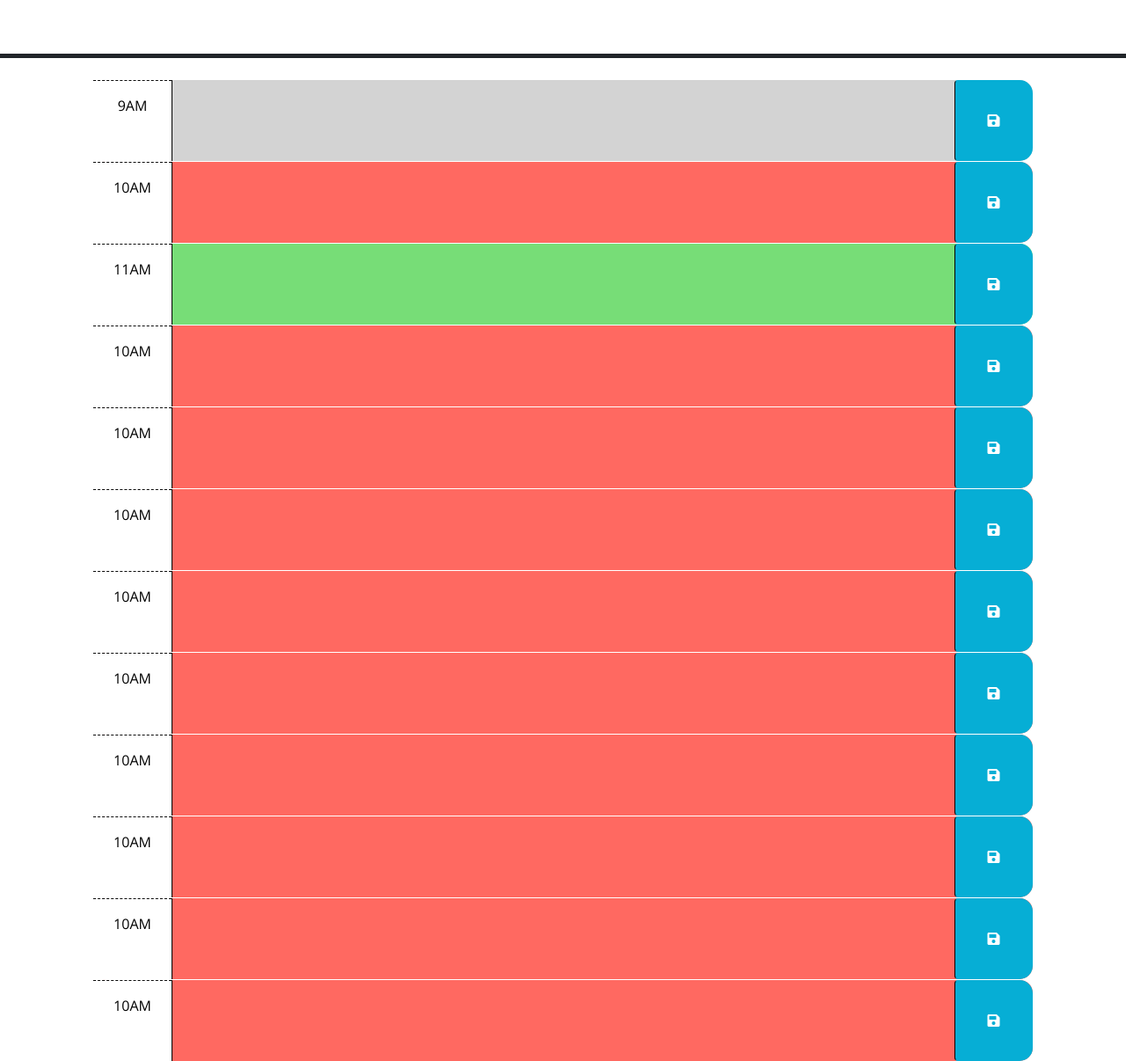
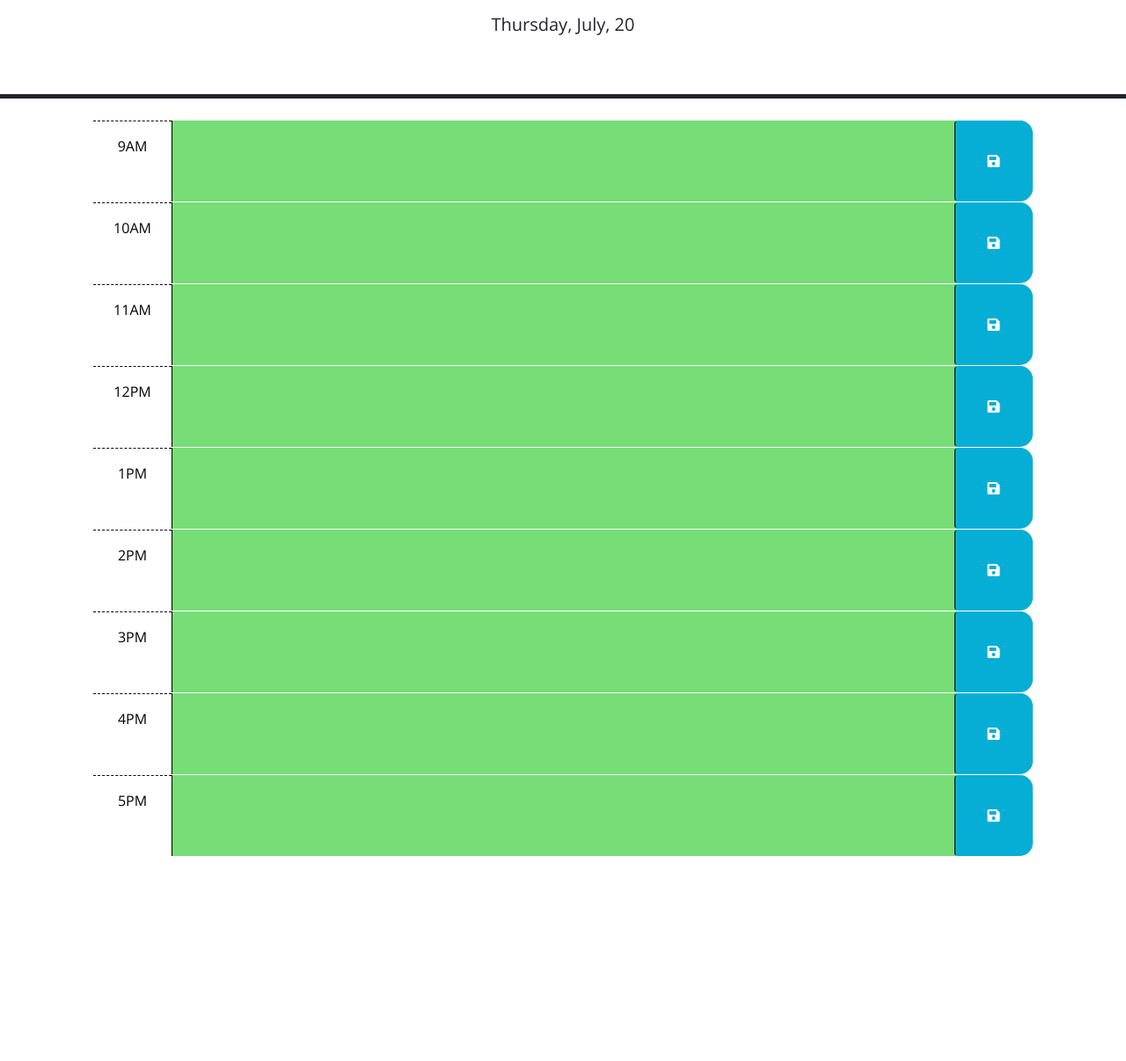
Before and after one commit to LinaQ97/Ch5-Work-Day-Calendar, a plain HTML site: page index.html in a window 1280 px wide. Shown: the part 166-1372 px from the top of the page at 88% size. After the commit the page ends 1139 px from the top, so only its background shows below. Drawn offline with nearby package versions, Linux system fonts and the light colour scheme.

Commit message:
created selectors to populate current day/month/date and for loop to add the present, past, and future color blocks to function accordingly

```diff
--- a/assets/js/script.js
+++ b/assets/js/script.js
@@ -2,6 +2,31 @@
 // the code isn't run until the browser has finished rendering all the elements
 // in the html.
 $(function () {
+  var currentDayEl = $("#currentDay")
+  var currentDayTime=dayjs().format("dddd, MMMM, D ")
+  console.log(currentDayTime)
+
+currentDayEl.text(currentDayTime)
+
+// this var below gets the current hour(in military time).
+  var currentHour = dayjs().hour()
+
+  console.log(currentHour)
+// create for loop to get time block ids starting from 9AM. 2. compare the i with current hour
+  for (let i = 9; i < 18; i++) {
+    // the statement below is targeting the "past".
+    var timeBlock=$("#hour-"+i)
+    if(i===currentHour){
+timeBlock.addClass("present")
+    }
+    else if(currentHour>i){
+      timeBlock.addClass("past")
+    }
+    else{
+      timeBlock.addClass("future")
+    }
+
+  }
   // TODO: Add a listener for click events on the save button. This code should
   // use the id in the containing time-block as a key to save the user input in
   // local storage. HINT: What does `this` reference in the click listener
--- a/index.html
+++ b/index.html
@@ -40,7 +40,7 @@
         -->
 
       <!-- Example of a past time block. The "past" class adds a gray background color. -->
-      <div id="hour-9" class="row time-block past">
+      <div id="hour-9" class="row time-block">
         <div class="col-2 col-md-1 hour text-center py-3">9AM</div>
         <textarea class="col-8 col-md-10 description" rows="3"> </textarea>
         <button class="btn saveBtn col-2 col-md-1" aria-label="save">
@@ -49,7 +49,7 @@
       </div>
 
       <!-- Example of a a present time block. The "present" class adds a red background color. -->
-      <div id="hour-10" class="row time-block present">
+      <div id="hour-10" class="row time-block">
         <div class="col-2 col-md-1 hour text-center py-3">10AM</div>
         <textarea class="col-8 col-md-10 description" rows="3"> </textarea>
         <button class="btn saveBtn col-2 col-md-1" aria-label="save">
@@ -58,85 +58,62 @@
       </div>
 
       <!-- Example of a future time block. The "future" class adds a green background color. -->
-      <div id="hour-11" class="row time-block future">
+      <div id="hour-11" class="row time-block">
         <div class="col-2 col-md-1 hour text-center py-3">11AM</div>
         <textarea class="col-8 col-md-10 description" rows="3"> </textarea>
         <button class="btn saveBtn col-2 col-md-1" aria-label="save">
           <i class="fas fa-save" aria-hidden="true"></i>
         </button>
       </div>
-
-      <div id="hour-12" class="row time-block present">
-        <div class="col-2 col-md-1 hour text-center py-3">10AM</div>
+<!-- I created additional elements to input time slots till 5pm -->
+      <div id="hour-12" class="row time-block">
+        <div class="col-2 col-md-1 hour text-center py-3">12PM</div>
         <textarea class="col-8 col-md-10 description" rows="3"> </textarea>
         <button class="btn saveBtn col-2 col-md-1" aria-label="save">
           <i class="fas fa-save" aria-hidden="true"></i>
         </button>
       </div>
 
-      <div id="hour-1" class="row time-block present">
-        <div class="col-2 col-md-1 hour text-center py-3">10AM</div>
+      <div id="hour-13" class="row time-block">
+        <div class="col-2 col-md-1 hour text-center py-3">1PM</div>
         <textarea class="col-8 col-md-10 description" rows="3"> </textarea>
         <button class="btn saveBtn col-2 col-md-1" aria-label="save">
           <i class="fas fa-save" aria-hidden="true"></i>
         </button>
       </div>
 
-      <div id="hour-2" class="row time-block present">
-        <div class="col-2 col-md-1 hour text-center py-3">10AM</div>
+      <div id="hour-14" class="row time-block">
+        <div class="col-2 col-md-1 hour text-center py-3">2PM</div>
         <textarea class="col-8 col-md-10 description" rows="3"> </textarea>
         <button class="btn saveBtn col-2 col-md-1" aria-label="save">
           <i class="fas fa-save" aria-hidden="true"></i>
         </button>
       </div>
 
-      <div id="hour-3" class="row time-block present">
-        <div class="col-2 col-md-1 hour text-center py-3">10AM</div>
+      <div id="hour-15" class="row time-block">
+        <div class="col-2 col-md-1 hour text-center py-3">3PM</div>
         <textarea class="col-8 col-md-10 description" rows="3"> </textarea>
         <button class="btn saveBtn col-2 col-md-1" aria-label="save">
           <i class="fas fa-save" aria-hidden="true"></i>
         </button>
       </div>
 
-      <div id="hour-4" class="row time-block present">
-        <div class="col-2 col-md-1 hour text-center py-3">10AM</div>
+      <div id="hour-16" class="row time-block">
+        <div class="col-2 col-md-1 hour text-center py-3">4PM</div>
         <textarea class="col-8 col-md-10 description" rows="3"> </textarea>
         <button class="btn saveBtn col-2 col-md-1" aria-label="save">
           <i class="fas fa-save" aria-hidden="true"></i>
         </button>
       </div>
 
-      <div id="hour-5" class="row time-block present">
-        <div class="col-2 col-md-1 hour text-center py-3">10AM</div>
+      <div id="hour-17" class="row time-block">
+        <div class="col-2 col-md-1 hour text-center py-3">5PM</div>
         <textarea class="col-8 col-md-10 description" rows="3"> </textarea>
         <button class="btn saveBtn col-2 col-md-1" aria-label="save">
           <i class="fas fa-save" aria-hidden="true"></i>
         </button>
       </div>
 
-      <div id="hour-6" class="row time-block present">
-        <div class="col-2 col-md-1 hour text-center py-3">10AM</div>
-        <textarea class="col-8 col-md-10 description" rows="3"> </textarea>
-        <button class="btn saveBtn col-2 col-md-1" aria-label="save">
-          <i class="fas fa-save" aria-hidden="true"></i>
-        </button>
-      </div>
-
-      <div id="hour-7" class="row time-block present">
-        <div class="col-2 col-md-1 hour text-center py-3">10AM</div>
-        <textarea class="col-8 col-md-10 description" rows="3"> </textarea>
-        <button class="btn saveBtn col-2 col-md-1" aria-label="save">
-          <i class="fas fa-save" aria-hidden="true"></i>
-        </button>
-      </div>
-
-      <div id="hour-8" class="row time-block present">
-        <div class="col-2 col-md-1 hour text-center py-3">10AM</div>
-        <textarea class="col-8 col-md-10 description" rows="3"> </textarea>
-        <button class="btn saveBtn col-2 col-md-1" aria-label="save">
-          <i class="fas fa-save" aria-hidden="true"></i>
-        </button>
-      </div>
 
     <script src="https://code.jquery.com/jquery-3.4.1.min.js"></script>
     <script
```
